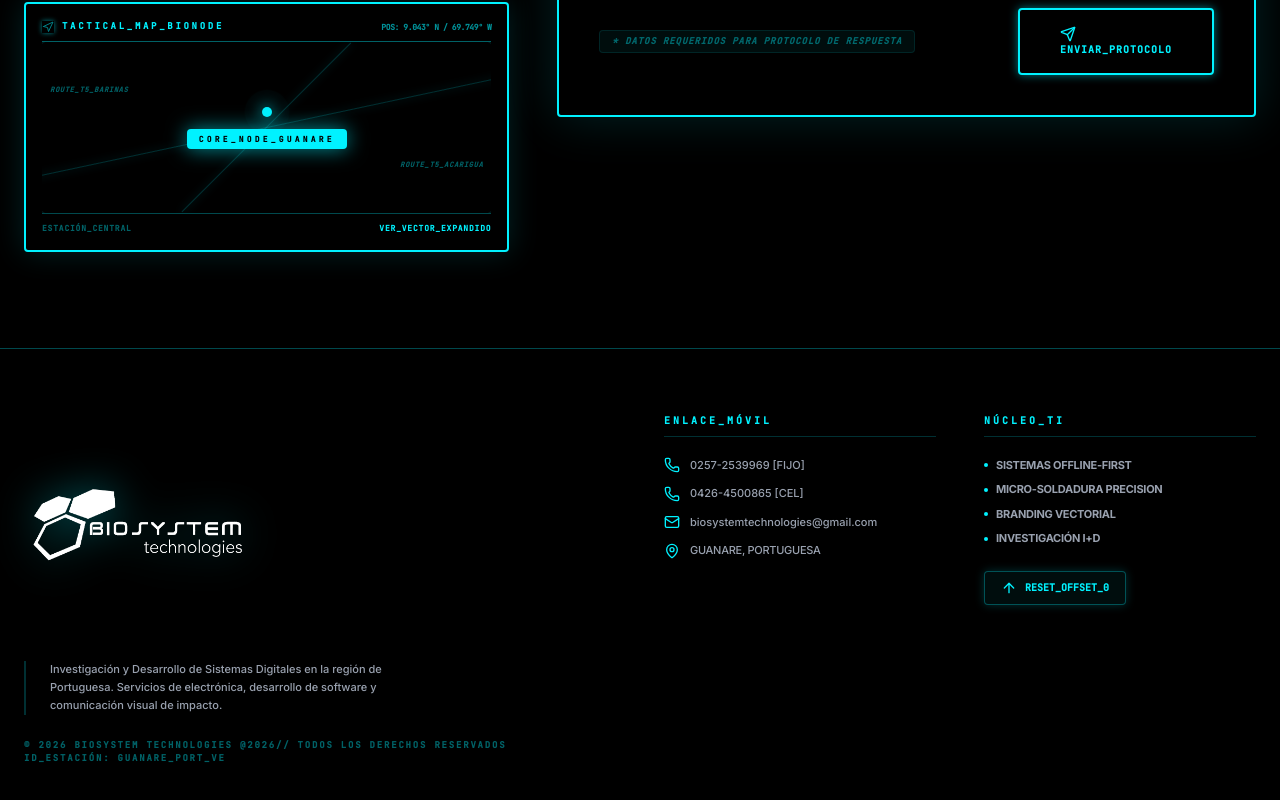
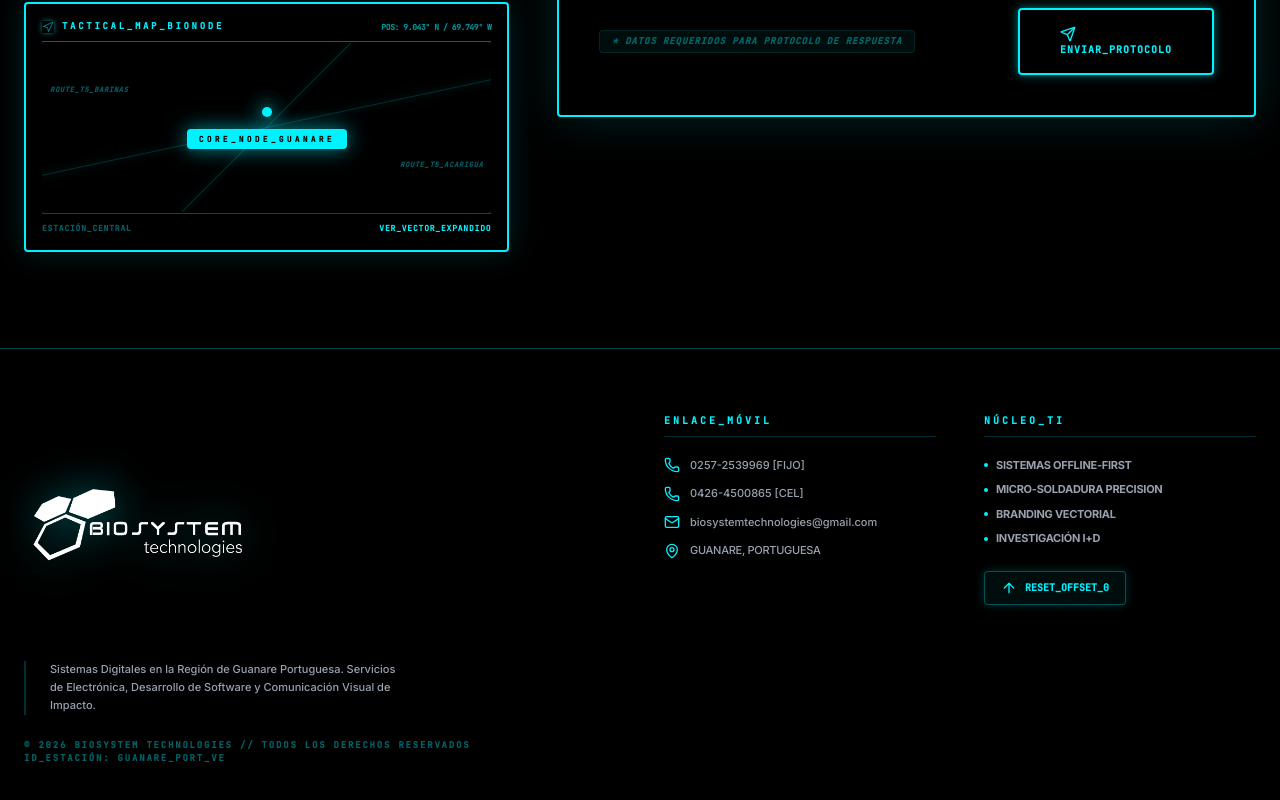
Before and after one commit to biosystemtechnologies/biosystemtechnologies.github.io, a React (Vite) app: page / in a window 1280 px wide. Shown: the part 5047-5847 px from the top of the page. Built offline with nearby package versions, Linux system fonts and the light colour scheme.

Commit message:
Cambios de Redaccion de Labels

```diff
--- a/src/components/Footer.tsx
+++ b/src/components/Footer.tsx
@@ -32,11 +32,11 @@ export default function Footer() {
           </a>
 
           <p className="text-[11px] text-gray-400 font-medium leading-relaxed max-w-sm border-l-2 border-neon-blue/20 pl-6">
-            Investigación y Desarrollo de Sistemas Digitales en la región de Portuguesa. Servicios de electrónica, desarrollo de software y comunicación visual de impacto.
+            Sistemas Digitales en la Región de Guanare Portuguesa. Servicios de Electrónica, Desarrollo de Software y Comunicación Visual de Impacto.
           </p>
 
           <p className="text-[9px] font-mono text-neon-blue/40 uppercase tracking-[0.2em] font-bold">
-            © {new Date().getFullYear()} BIOSYSTEM TECHNOLOGIES @2026// TODOS LOS DERECHOS RESERVADOS<br />
+            © {new Date().getFullYear()} BIOSYSTEM TECHNOLOGIES // TODOS LOS DERECHOS RESERVADOS<br />
             ID_ESTACIÓN: GUANARE_PORT_VE
           </p>
         </div>
```
